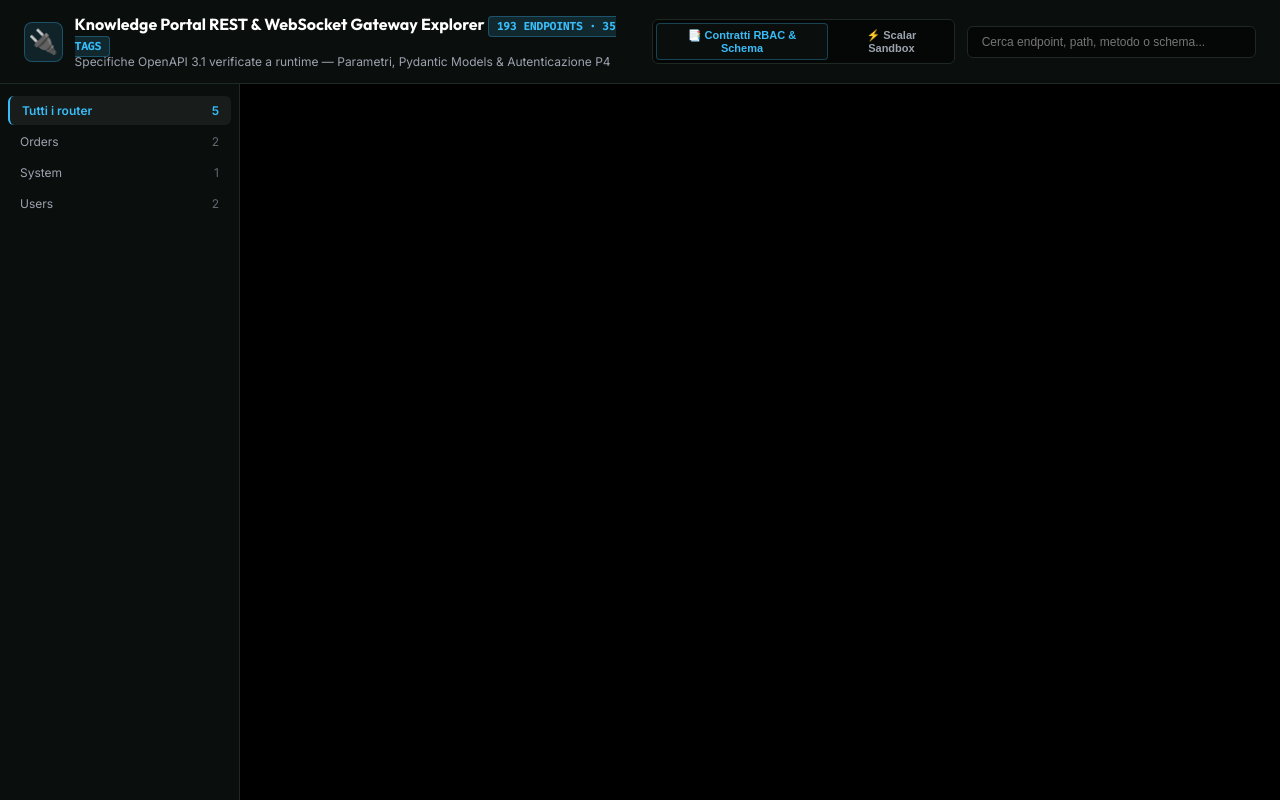
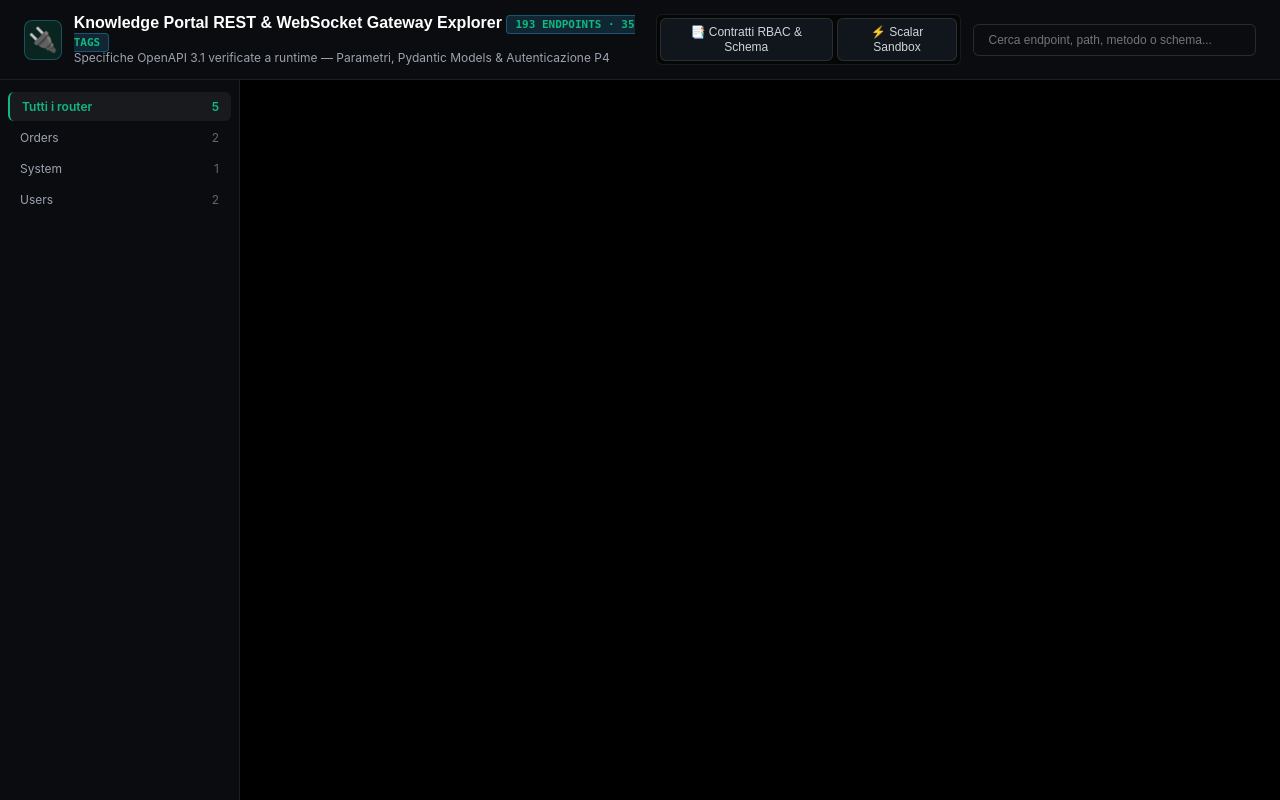
Before and after one commit to andreafinazziinfo/knowledge-portal, a Python web app: template template/views/api-catalog.html in a window 1280 px wide. Run offline with Jinja, Linux system fonts and the light colour scheme; the template is opened without the code that fills it, so the values that code supplies are empty.

Commit message:
style(portal): add unified portal-theme.css, strip blocking CDNs & defer mermaid

```diff
--- a/template/views/GRAPH_TREE.html
+++ b/template/views/GRAPH_TREE.html
@@ -27,6 +27,7 @@
   .link { fill: none; stroke: #1e293b; stroke-width: 1.5px; }
 </style>
   <script src="live-reload.js"></script>
+  <link rel="stylesheet" href="portal-theme.css">
 </head>
 <body>
 <div id="hud">🌳 D3 Zoomable Hierarchical Directory Tree (Scroll to zoom, drag to pan, hover node to view file)</div>
--- a/template/views/api-catalog.html
+++ b/template/views/api-catalog.html
@@ -4,10 +4,8 @@
   <meta charset="utf-8">
   <meta name="viewport" content="width=device-width, initial-scale=1.0">
   <title>Knowledge Portal — API Contracts &amp; Gateway Explorer</title>
-  <link rel="preconnect" href="https://fonts.googleapis.com">
-  <link rel="preconnect" href="https://fonts.gstatic.com" crossorigin>
-  <link href="https://fonts.googleapis.com/css2?family=Inter:wght@400;500;600;700&family=Outfit:wght@500;600;700&family=Fira+Code:wght@400;500&display=swap" rel="stylesheet">
-  <style>
+<link rel="preconnect" href="https://fonts.gstatic.com" crossorigin>
+<style>
     :root {
       --bg: #000000;
       --surface: #0a0e0c;
@@ -186,6 +184,7 @@
     }
   </style>
   <script src="live-reload.js"></script>
+  <link rel="stylesheet" href="portal-theme.css">
 </head>
 <body>
   <header>
--- a/template/views/canvas.html
+++ b/template/views/canvas.html
@@ -22,6 +22,7 @@
   .canvas-card-path { font-size: 10px; color: #64748b; overflow: hidden; text-overflow: ellipsis; white-space: nowrap; margin-top: 4px; }
 </style>
   <script src="live-reload.js"></script>
+  <link rel="stylesheet" href="portal-theme.css">
 </head>
 <body>
 <div class="canvas-header">
--- a/template/views/canvas_3d.html
+++ b/template/views/canvas_3d.html
@@ -20,6 +20,7 @@
   .legend-label { flex: 1; white-space: nowrap; overflow: hidden; text-overflow: ellipsis; color: #cbd5e1; }
 </style>
   <script src="live-reload.js"></script>
+  <link rel="stylesheet" href="portal-theme.css">
 </head>
 <body>
 <div id="hud">🎨 3D Canvas Panels Grid</div>
--- a/template/views/data-explorer.html
+++ b/template/views/data-explorer.html
@@ -62,6 +62,7 @@
       --plugin--background: #000000;
     }
   </style>
+  <link rel="stylesheet" href="portal-theme.css">
 </head>
 <body>
   <div class="shell">
--- a/template/views/db-lineage.html
+++ b/template/views/db-lineage.html
@@ -84,6 +84,7 @@
 </script>
 <script src="../data/db_schema.js"></script>
 <script src="live-reload.js"></script>
+  <link rel="stylesheet" href="portal-theme.css">
 </head>
 <body>
 <header>
--- a/template/views/graph.html
+++ b/template/views/graph.html
@@ -103,6 +103,7 @@
 
 </style>
   <script src="live-reload.js"></script>
+  <link rel="stylesheet" href="portal-theme.css">
 </head>
 <body>
 <div id="graph"></div>
--- a/template/views/graph_3d.html
+++ b/template/views/graph_3d.html
@@ -56,6 +56,7 @@
   }
 </style>
 <script src="live-reload.js"></script>
+  <link rel="stylesheet" href="portal-theme.css">
 </head>
 <body>
 <div id="hud">
--- a/template/views/graph_full.html
+++ b/template/views/graph_full.html
@@ -30,6 +30,7 @@
   #stats { padding: 10px 14px; border-top: 1px solid #1e293b; font-size: 11px; color: #64748b; background: #070a12; }
 </style>
   <script src="live-reload.js"></script>
+  <link rel="stylesheet" href="portal-theme.css">
 </head>
 <body>
 <div id="graph"></div>
--- /dev/null
+++ b/template/views/portal-theme.css
@@ -0,0 +1,121 @@
+/* ==========================================================================
+   Knowledge Portal — Unified Institutional Design System (Unslop Edition)
+   Palette: Total Black (#000000) · Surface (#0a0c10) · Emerald (#10b981)
+   ========================================================================== */
+
+:root {
+  --bg: #000000;
+  --bg-main: #000000;
+  --bg-sidebar: #07090c;
+  --bg-surface: #0a0c10;
+  --surface: #0a0c10;
+  --bg-card: #0e1217;
+  --card: #0e1217;
+  --bg-elevated: #141a22;
+  --border: rgba(255, 255, 255, 0.08);
+  --border-color: rgba(255, 255, 255, 0.08);
+  --border-strong: rgba(255, 255, 255, 0.14);
+  --text: #f3f4f6;
+  --text-main: #f3f4f6;
+  --text-muted: #9ca3af;
+  --muted: #9ca3af;
+  --accent: #10b981;
+  --accent-color: #10b981;
+  --accent-dim: rgba(16, 185, 129, 0.14);
+  --accent-glow: rgba(16, 185, 129, 0.14);
+}
+
+html, body {
+  background-color: #000000 !important;
+  color: #f3f4f6 !important;
+  font-family: -apple-system, BlinkMacSystemFont, "Inter", "Segoe UI", Roboto, sans-serif;
+  -webkit-font-smoothing: antialiased;
+}
+
+/* Unified Surface Cards & Panels */
+.card, .section, .kpi, .ep-card, .formula-card, .panel, .group-box, .stat-card, .metric-card, .box, .adr-card, .explainer-card, .threat-card, .worker-card, .store-card, .connector-card {
+  background-color: #0a0c10 !important;
+  border: 1px solid rgba(255, 255, 255, 0.08) !important;
+  border-radius: 8px !important;
+  box-shadow: none !important;
+}
+
+.card:hover, .ep-card:hover, .formula-card:hover, .explainer-card:hover, .adr-card:hover, .threat-card:hover, .worker-card:hover, .store-card:hover, .connector-card:hover {
+  background-color: #0e1217 !important;
+  border-color: rgba(16, 185, 129, 0.45) !important;
+  transform: none !important;
+  box-shadow: none !important;
+}
+
+/* Unified Floating HUDs & Legends */
+#hud, #legend, .hud, .legend-panel, .controls-bar, .toolbar, .header-bar, header {
+  background-color: #0a0c10 !important;
+  border-color: rgba(255, 255, 255, 0.08) !important;
+  box-shadow: none !important;
+}
+
+/* Unified Buttons & Filter Chips */
+button:not(.fullscreen-btn):not(.tab-button), .btn, .chip, .filter-btn, .ds-btn, .action-btn, .tab-btn {
+  background-color: #11161d !important;
+  color: #d1d5db !important;
+  border: 1px solid rgba(255, 255, 255, 0.10) !important;
+  border-radius: 6px !important;
+  font-size: 12px !important;
+  font-weight: 500 !important;
+  line-height: 1.2 !important;
+  padding: 6px 12px !important;
+  cursor: pointer;
+  box-shadow: none !important;
+  transition: background-color 0.15s ease-out, border-color 0.15s ease-out, color 0.15s ease-out !important;
+}
+
+button:not(.fullscreen-btn):not(.tab-button):hover, .btn:hover, .chip:hover, .filter-btn:hover, .ds-btn:hover, .action-btn:hover, .tab-btn:hover {
+  background-color: #161d26 !important;
+  border-color: rgba(255, 255, 255, 0.20) !important;
+  color: #ffffff !important;
+  transform: none !important;
+}
+
+button.active, .btn.active, .chip.active, .filter-btn.active, .ds-btn.active, .tab-btn.active {
+  background-color: rgba(16, 185, 129, 0.14) !important;
+  border-color: #10b981 !important;
+  color: #34d399 !important;
+  font-weight: 600 !important;
+}
+
+/* Unified Inputs & Selects */
+input[type="text"], input[type="search"], select, textarea {
+  background-color: #0a0c10 !important;
+  color: #f3f4f6 !important;
+  border: 1px solid rgba(255, 255, 255, 0.12) !important;
+  border-radius: 6px !important;
+  font-size: 12px !important;
+}
+
+input[type="text"]:focus, input[type="search"]:focus, select:focus, textarea:focus {
+  outline: none !important;
+  border-color: #10b981 !important;
+}
+
+/* Unified Tables */
+table {
+  border-collapse: collapse;
+  width: 100%;
+}
+th {
+  background-color: #0a0c10 !important;
+  color: #9ca3af !important;
+  border-bottom: 1px solid rgba(255, 255, 255, 0.10) !important;
+  font-size: 11px !important;
+  text-transform: uppercase;
+  letter-spacing: 0.05em;
+}
+td {
+  border-bottom: 1px solid rgba(255, 255, 255, 0.06) !important;
+}
+
+/* Quiet Scrollbars */
+::-webkit-scrollbar { width: 6px; height: 6px; }
+::-webkit-scrollbar-track { background: #000000; }
+::-webkit-scrollbar-thumb { background: #1f2937; border-radius: 3px; }
+::-webkit-scrollbar-thumb:hover { background: #374151; }
--- a/template/views/stack-ecosystem.html
+++ b/template/views/stack-ecosystem.html
@@ -149,6 +149,7 @@
     .badge.repo { color: #10b981; border-color: rgba(16,185,129,0.3); }
     .mono { font-family: ui-monospace, SFMono-Regular, Menlo, monospace; font-size: 0.82rem; color: #d1d5db; }
   </style>
+  <link rel="stylesheet" href="portal-theme.css">
 </head>
 <body>
   <div class="header">
--- a/template/views/tree_3d.html
+++ b/template/views/tree_3d.html
@@ -20,6 +20,7 @@
   .legend-label { flex: 1; white-space: nowrap; overflow: hidden; text-overflow: ellipsis; color: #cbd5e1; }
 </style>
   <script src="live-reload.js"></script>
+  <link rel="stylesheet" href="portal-theme.css">
 </head>
 <body>
 <div id="hud">🌲 3D Directory Tree (top-down DAG layout)</div>
```
Also changed, not shown: template/dashboard.html (+6 -10 lines).
